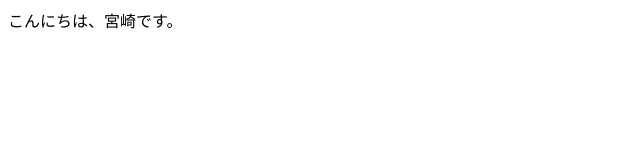
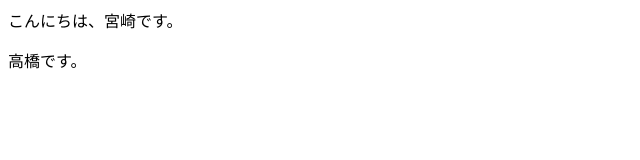
Before and after one commit to T-yudai-0327/gitPractice, a plain HTML site: page index.html in a window 1280 px wide. Shown: the full height of the page, 0-640 px from the left. Drawn offline with Linux system fonts and the light colour scheme.

Commit message:
髙橋優大

```diff
--- a/index.html
+++ b/index.html
@@ -1,5 +1,6 @@
 <html>
 	<body>
 			<p>こんにちは、宮崎です。</p>
+			<p>高橋です。</p>
 	</body>
 </html>
```
